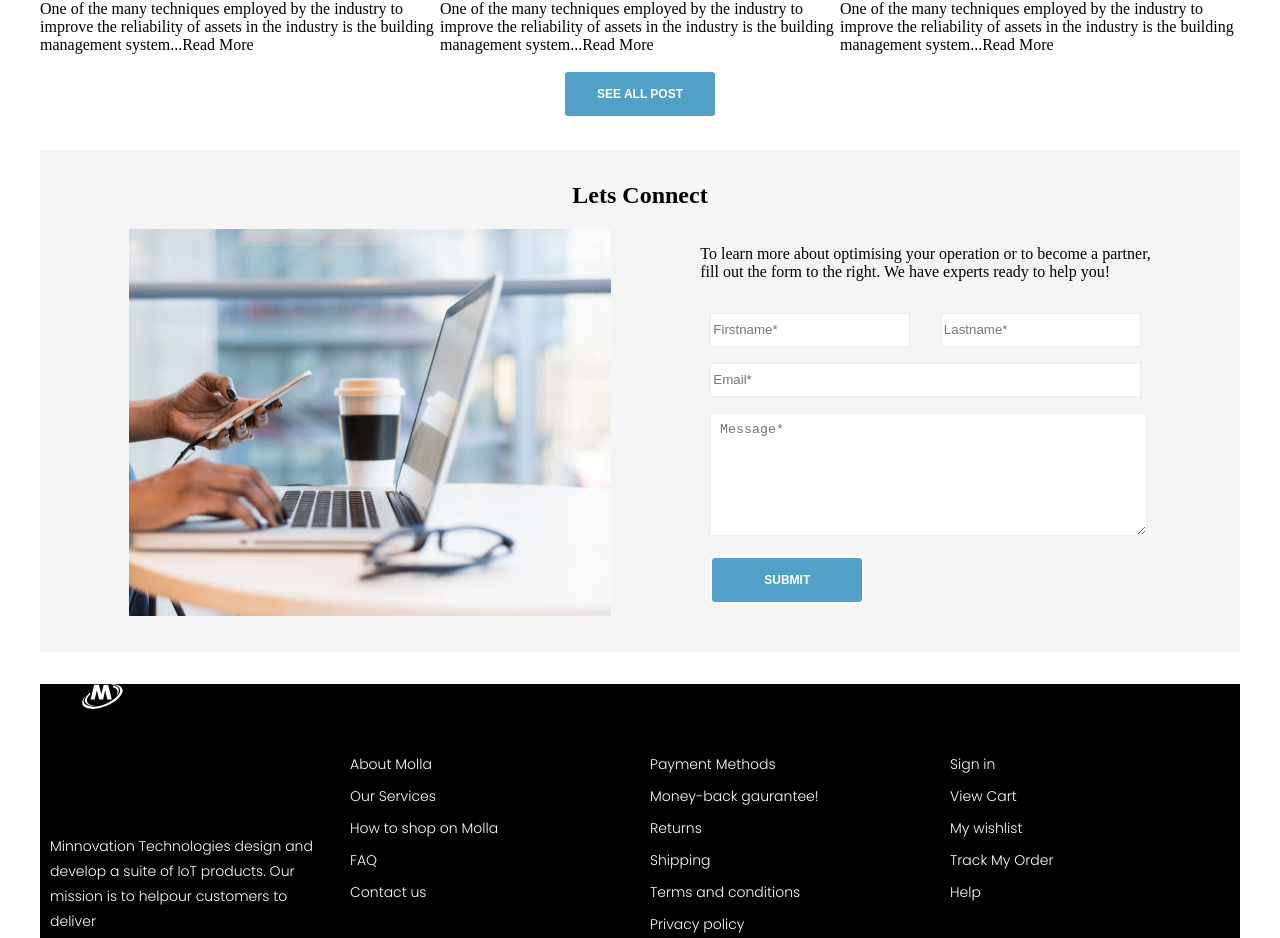
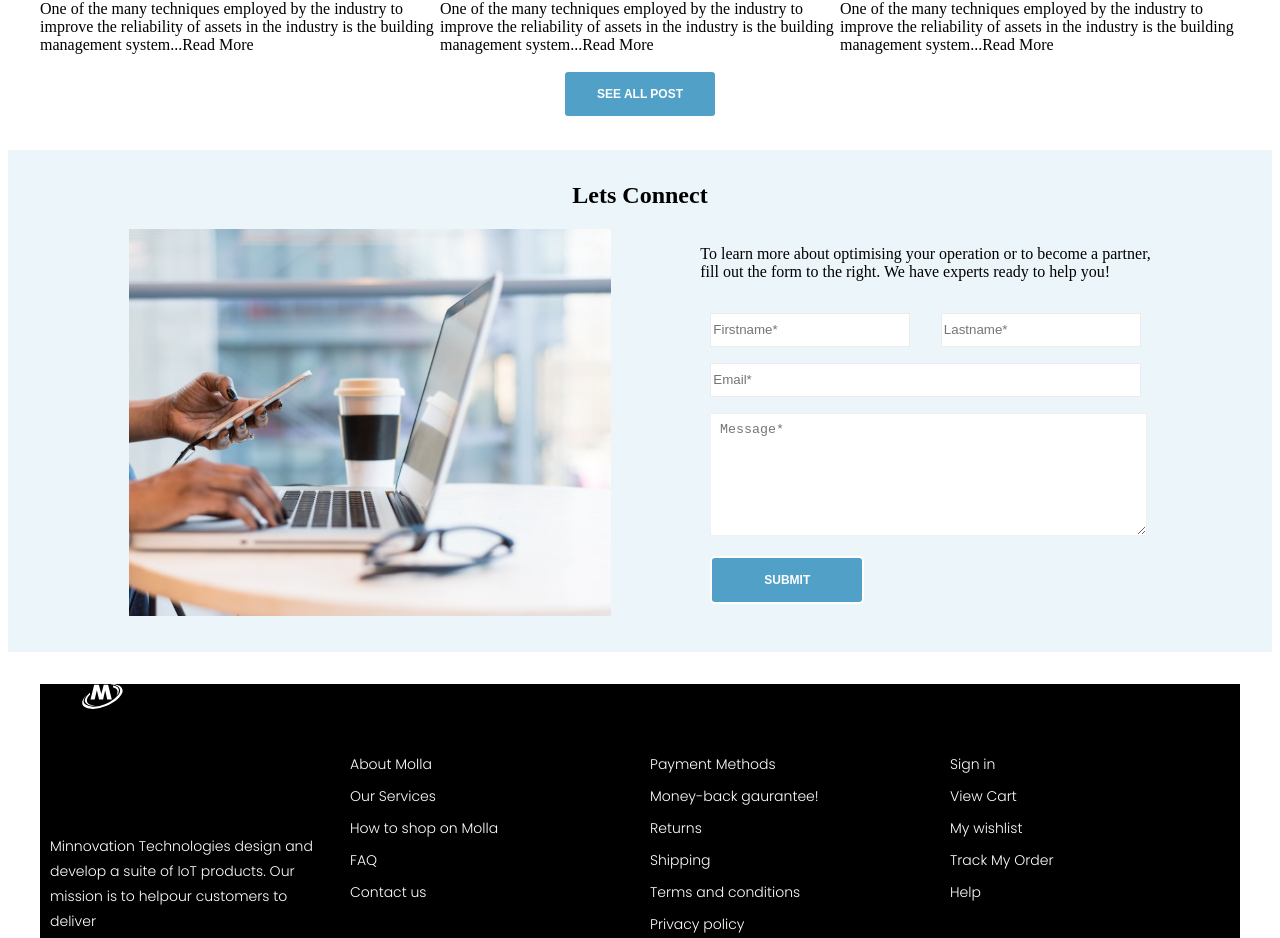
Before and after one commit to Adhish-Ullasan/minnovation-technologies, a React (Create React App) app: page / in a window 1280 px wide. Shown: the part 3484-4422 px from the top of the page. Built offline with nearby package versions, Linux system fonts and the light colour scheme.

Commit message:
complete connect section

```diff
--- a/src/App.css
+++ b/src/App.css
@@ -325,8 +325,8 @@ form {
   padding-top: 2rem;
 }
 
-#connect > div {
-  background: whitesmoke;
+#connect  {
+  background: #50a0c81c;
   margin-bottom: 2rem;
   padding-bottom: 2rem;
 }
```
